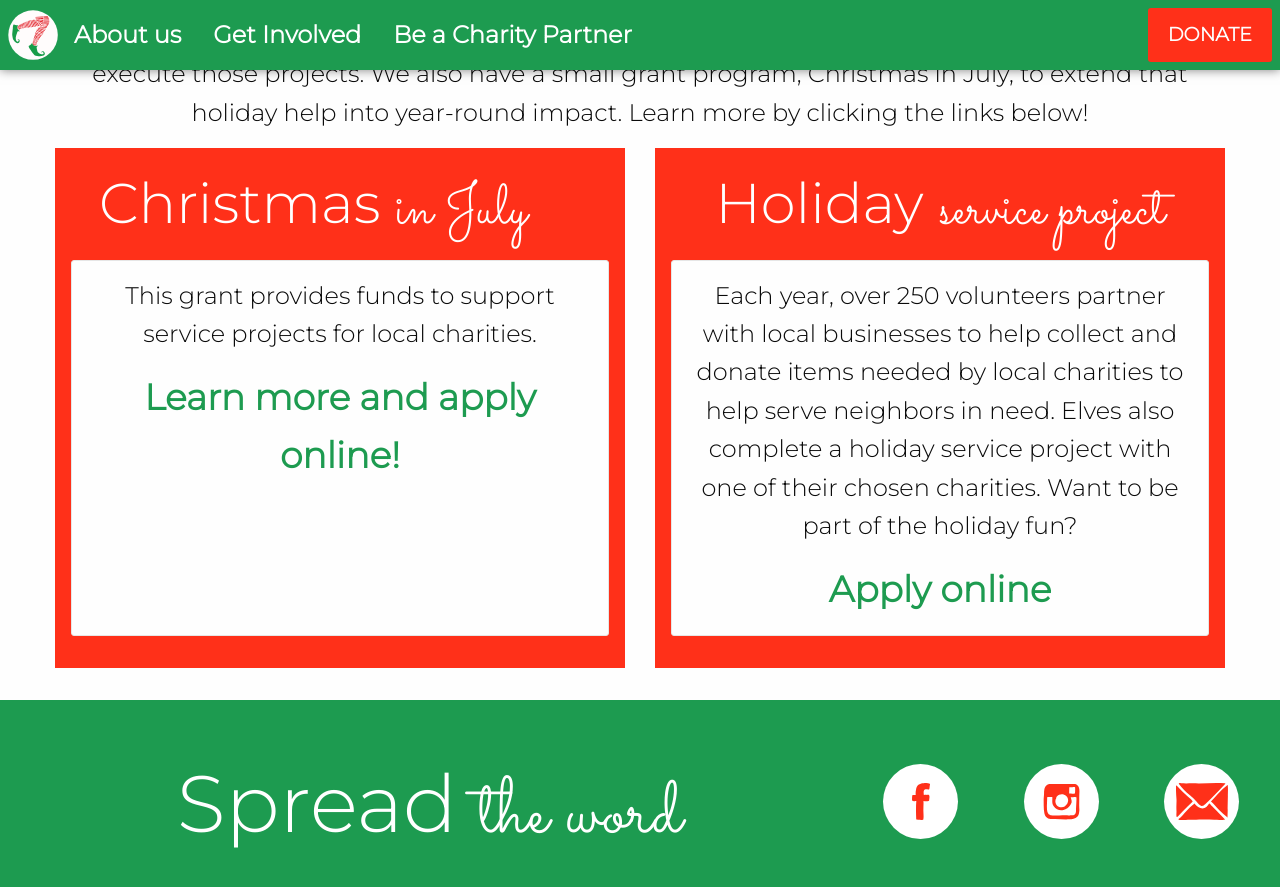
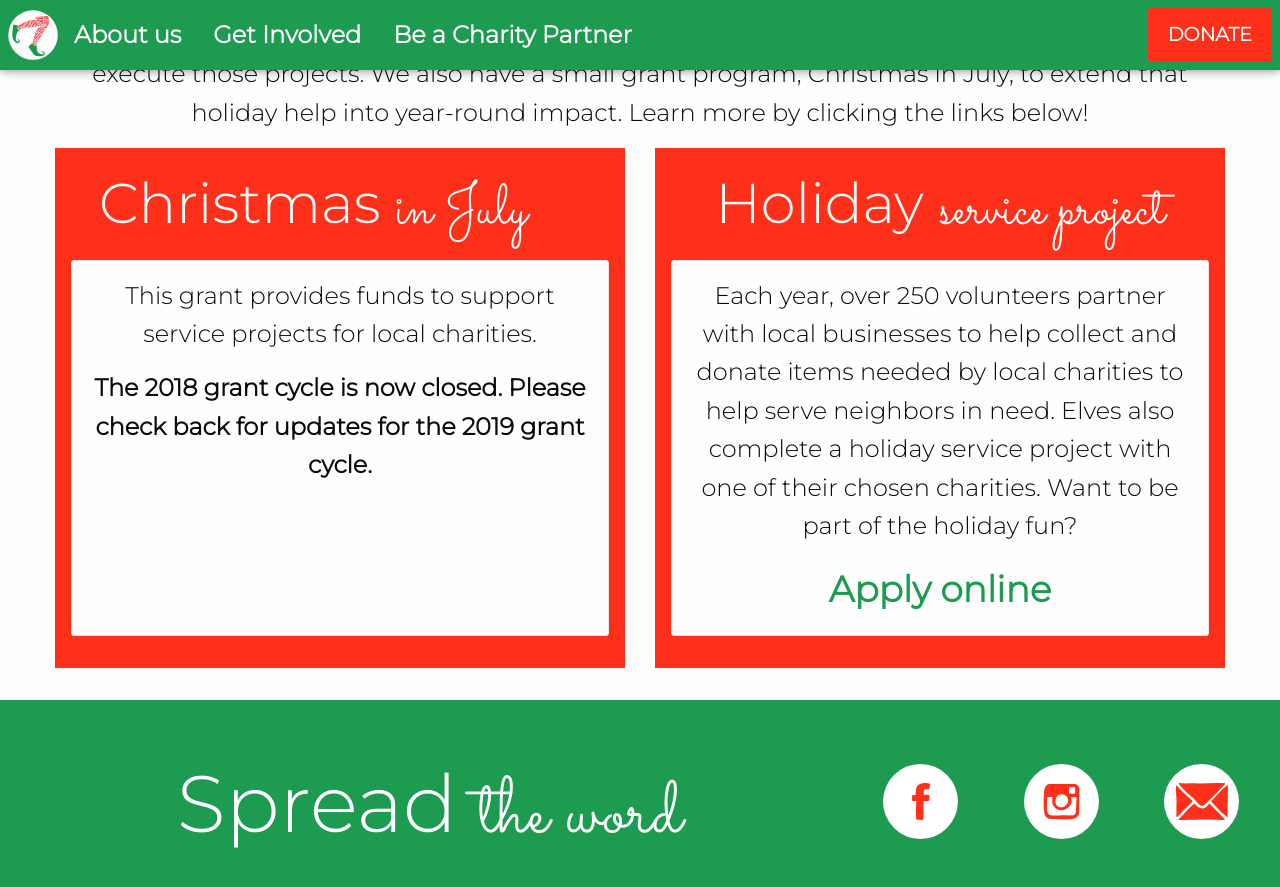
Before and after one commit to egomadking/elfontherun, a Jekyll site: the page built from partner.md, in a window 1280 px wide and 900 px high, scrolled down 1155 px. Shown: the top 887 px of the window. Built offline with Jekyll 4.4.1, drawn with Linux system fonts in a browser that asks for light colours; comment, search, counter and statistics services are not loaded.

Commit message:
removed grant link

```diff
--- a/_layouts/partner.html
+++ b/_layouts/partner.html
@@ -25,7 +25,7 @@
       <div class="card-section">
         <p>This grant provides funds to support service projects for local charities.</p>
 
-          <p><a class="body-link" href="#">Learn more and apply online!</a></p>
+          <p style="font-weight: bold;">The 2018 grant cycle is now closed. Please check back for updates for the 2019 grant cycle.</p>
       </div>
     </div>
   </div>
```
